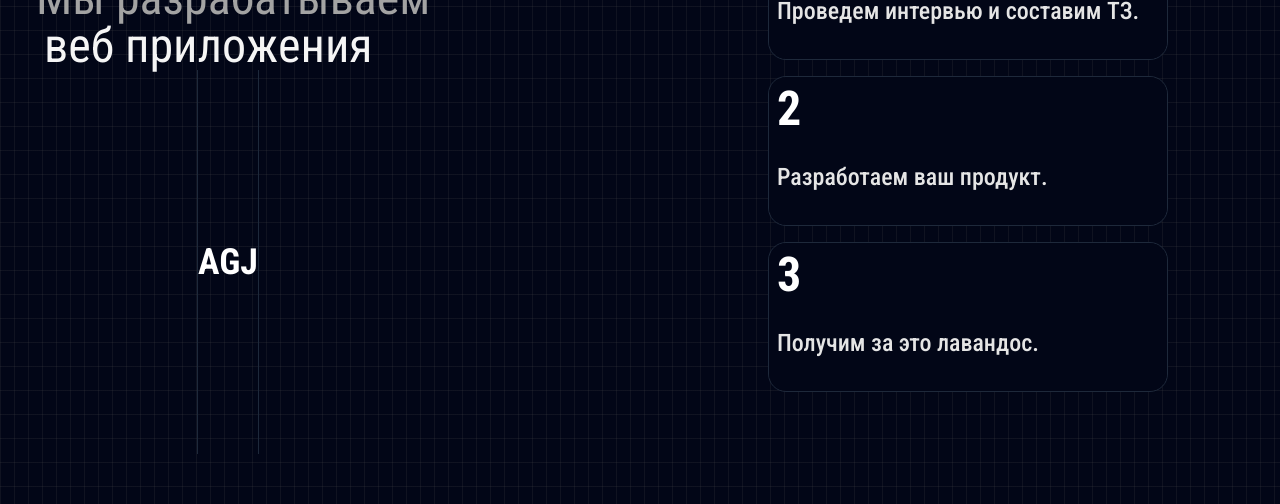
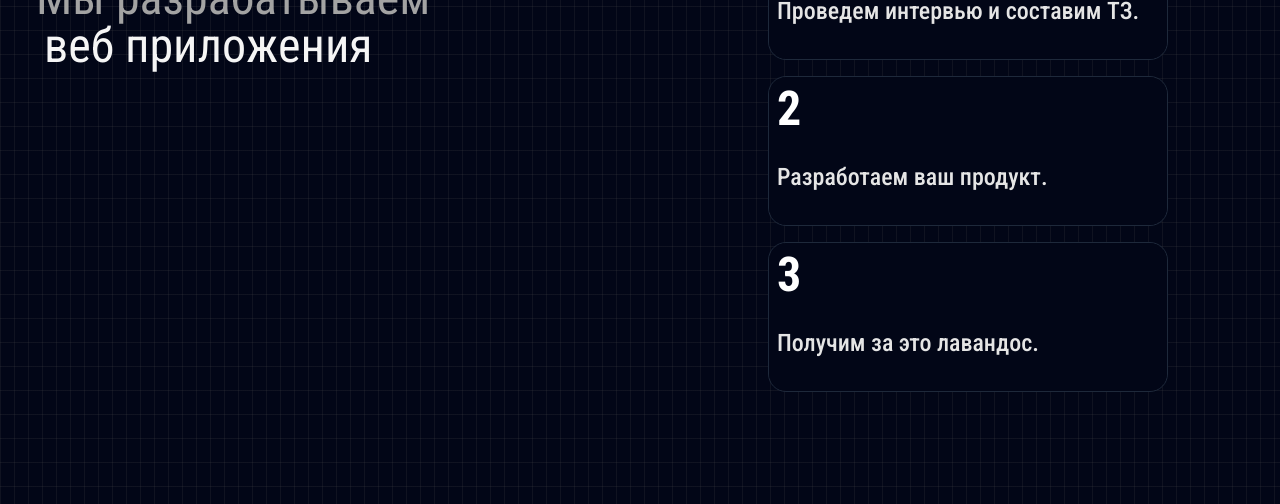
Before and after one commit to Fluttrium/FLUTTRIUM-WEB-NEXT, a Next.js app: page / in a window 1280 px wide. Shown: the part 186-690 px from the top of the page. Built offline with nearby package versions, Linux system fonts and the light colour scheme.

Commit message:
удалил тест кнопку

```diff
--- a/src/app/page.tsx
+++ b/src/app/page.tsx
@@ -19,7 +19,7 @@ export default function Home() {
 
       <section className="h-screen w-full  bg-neutral-950 rounded-md  !overflow-visible relative flex    antialiased">
         <Spotlight className=" -top-10 -left-20  z-30" />
-        <div className="absolute h-full w-full bg-slate-950">
+        <div className="absolute h-full w-screen bg-slate-950">
           <div className="absolute bottom-0 left-0 right-0 top-0 bg-[linear-gradient(to_right,#4f4f4f2e_1px,transparent_1px),linear-gradient(to_bottom,#4f4f4f2e_1px,transparent_1px)] bg-[size:14px_24px]"></div>
         </div>
         <div className="absolute top-0 z-[-2] h-screen w-screen bg-[#000000] bg-[radial-gradient(#ffffff33_1px,#00091d_1px)] bg-[size:20px_20px]"></div>
@@ -28,19 +28,6 @@ export default function Home() {
             <div className=" pt-40 text-5xl z-50 mx-auto font-normal text-neutral-600 dark:text-neutral-400">
               Мы&nbsp;разрабатываем
               <FlipWords words={words2} />
-            </div>
-            <div className="absolute z-40 h-96 w-96 flex items-center justify-center  overflow-hidden">
-              <MaskContainer
-                revealText={
-                  <p className="max-w-4xl mx-auto white text-center  text-4xl font-bold">
-                    AGJ
-                  </p>
-                }
-                className="h-[40rem] border rounded-md"
-              >
-                The f <span className="text-red-500">dfsf</span> is t{" "}
-                <span className="text-red-500">fdsf</span>.
-              </MaskContainer>
             </div>
           </div>
 
```
